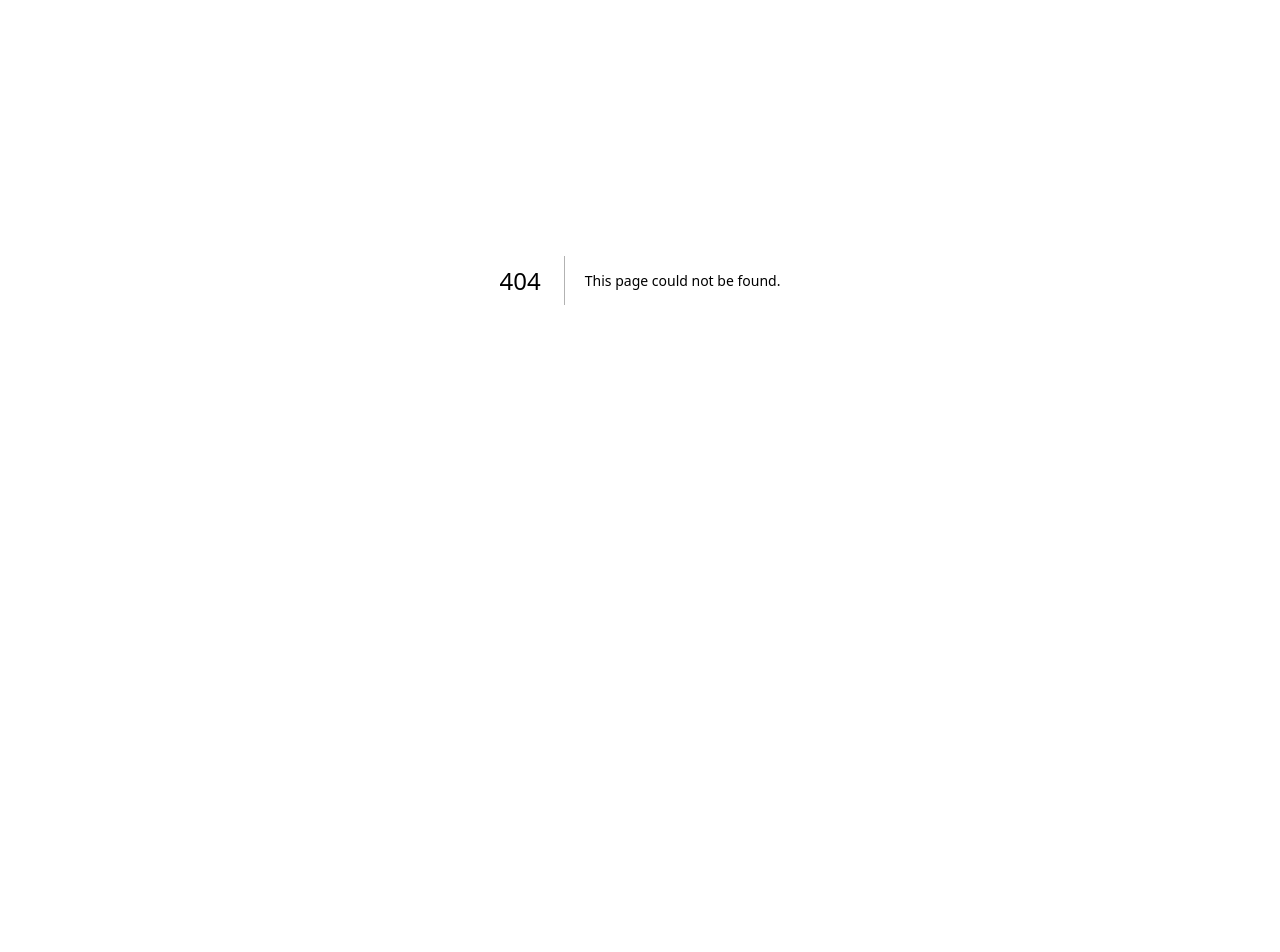
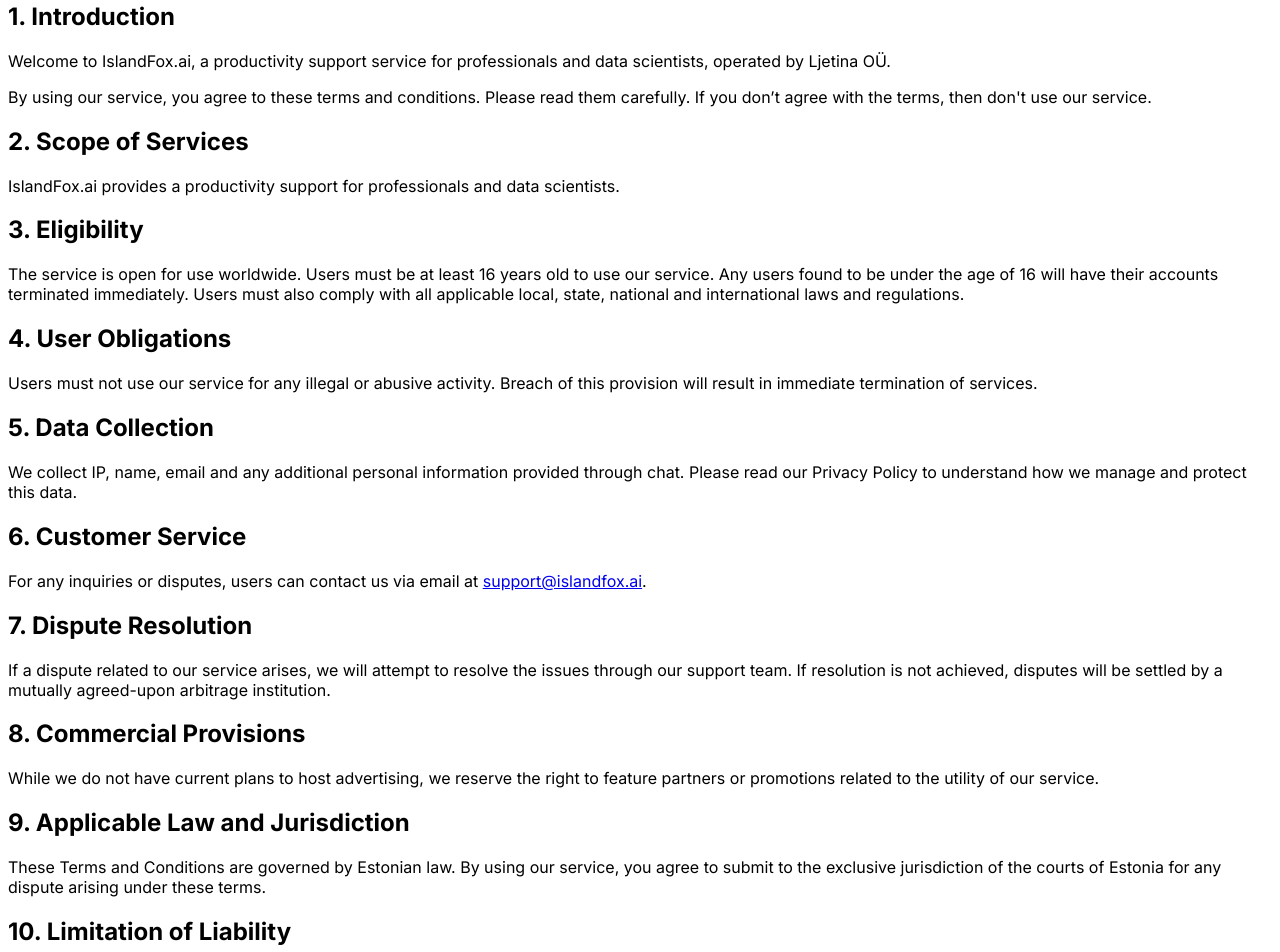
Before and after one commit to Ljetina/islandfox.ai, a Next.js app: page /legal/terms_and_conditions in a window 1280 px wide. Before the commit this address had no page. Shown: the part 120-1072 px from the top of the page. Before the commit the page ends 800 px from the top, so only its background shows below. Built offline with nearby package versions, Linux system fonts and the light colour scheme; a web font is replaced by a local one.

Commit message:
feat: terms and conditions and privacy policy

```diff
--- a/next.config.js
+++ b/next.config.js
@@ -1,4 +1,11 @@
 /** @type {import('next').NextConfig} */
-const nextConfig = {}
+const withMDX = require('@next/mdx')()
 
-module.exports = nextConfig
+/** @type {import('next').NextConfig} */
+const nextConfig = {
+  // Configure `pageExtensions`` to include MDX files
+  pageExtensions: ['js', 'jsx', 'mdx', 'ts', 'tsx'],
+  // Optionally, add any other Next.js config below
+}
+
+module.exports = withMDX(nextConfig)
--- a/package.json
+++ b/package.json
@@ -11,7 +11,11 @@
   },
   "dependencies": {
     "@headlessui/react": "^1.7.16",
+    "@mdx-js/loader": "^2.3.0",
+    "@mdx-js/react": "^2.3.0",
+    "@next/mdx": "^13.5.5",
     "@tabler/icons-react": "^2.28.0",
+    "@types/mdx": "^2.0.8",
     "@types/pg": "^8.10.2",
     "@types/react-syntax-highlighter": "^15.5.7",
     "@types/uuid": "^9.0.2",
--- /dev/null
+++ b/src/app/legal/privacy_policy/content.mdx
@@ -0,0 +1,37 @@
+# Privacy Policy for IslandFox.ai
+
+**Last Updated: 17-10-2023**
+
+## 1. Introduction
+
+Ljetina OÜ ("we", "us", or "our") operates IslandFox.ai. This page informs you of our policies regarding the collection, use, and disclosure of personal information we receive from IslandFox.ai users.
+
+## 2. Information Collection and Use
+
+We collect IP, name, email and any additional personal information provided through chat to improve the functionality of IslandFox.ai.
+
+## 3. Data Storage
+
+User data is stored on an encrypted production database, shielded from public access, ensuring the highest level of security.
+
+## 4. Data Sharing
+
+Data is shared with a third-party processor, OpenAI, in order to provide the services of IslandFox.ai. We have a data processing agreement in place with OpenAI. Please refer to this agreement for further details.
+
+## 5. Cookies
+
+We use "cookies" to collect information for site functionality and internal analytics.
+
+## 6. User Rights
+
+Users have the right to modify or delete their personal data. Most records can be deleted directly from the user interface, and users can delete their account from the settings page, which will consequentially wipe all personal data related to that account.
+
+## 7. Changes to the Privacy Policy
+
+Any changes to this policy will be communicated to users via email.
+
+## 8. Children’s Privacy
+
+Our service is not intended for individuals under the age of 16. We do not intentionally gather personal information from visitors who are under the age of 16.
+
+By using our service, you agree to the collection and use of information in accordance with this policy.
--- /dev/null
+++ b/src/app/legal/terms_and_conditions/content.mdx
@@ -0,0 +1,45 @@
+# Terms and Conditions for IslandFox.ai
+
+**Last Updated: 17-10-2023**
+
+## 1. Introduction
+
+Welcome to IslandFox.ai, a productivity support service for professionals and data scientists, operated by Ljetina OÜ.
+
+By using our service, you agree to these terms and conditions. Please read them carefully. If you don’t agree with the terms, then don't use our service.
+
+## 2. Scope of Services
+
+IslandFox.ai provides a productivity support for professionals and data scientists.
+
+## 3. Eligibility
+
+The service is open for use worldwide. Users must be at least 16 years old to use our service. Any users found to be under the age of 16 will have their accounts terminated immediately. Users must also comply with all applicable local, state, national and international laws and regulations.
+
+## 4. User Obligations
+
+Users must not use our service for any illegal or abusive activity. Breach of this provision will result in immediate termination of services.
+
+## 5. Data Collection
+
+We collect IP, name, email and any additional personal information provided through chat. Please read our Privacy Policy to understand how we manage and protect this data.
+
+## 6. Customer Service
+
+For any inquiries or disputes, users can contact us via email at support@islandfox.ai.
+
+## 7. Dispute Resolution
+
+If a dispute related to our service arises, we will attempt to resolve the issues through our support team. If resolution is not achieved, disputes will be settled by a mutually agreed-upon arbitrage institution.
+
+## 8. Commercial Provisions
+
+While we do not have current plans to host advertising, we reserve the right to feature partners or promotions related to the utility of our service.
+
+## 9. Applicable Law and Jurisdiction
+
+These Terms and Conditions are governed by Estonian law. By using our service, you agree to submit to the exclusive jurisdiction of the courts of Estonia for any dispute arising under these terms.
+
+## 10. Limitation of Liability
+
+IslandFox.ai operates based on the OpenAI API service. While we strive to provide accurate and timely information, we do not guarantee that the information provided by our service will always be accurate, complete, or up-to-date, and we will not be held responsible for any inaccuracies. The use of our service is at your own risk. Any action you take upon the information provided by our service is strictly at your own risk, and we will not be liable for any losses or damages in connection with the use of our service.
--- /dev/null
+++ b/src/app/legal/terms_and_conditions/page.tsx
@@ -0,0 +1,6 @@
+'use client'
+import Content from './content.mdx';
+
+export default function Page() {
+  return <Content />;
+}
```
Also changed, not shown: src/app/legal/privacy_policy/page.tsx (added, +7 -0 lines), 2 other files (tests, documents, lock files or other folders).
